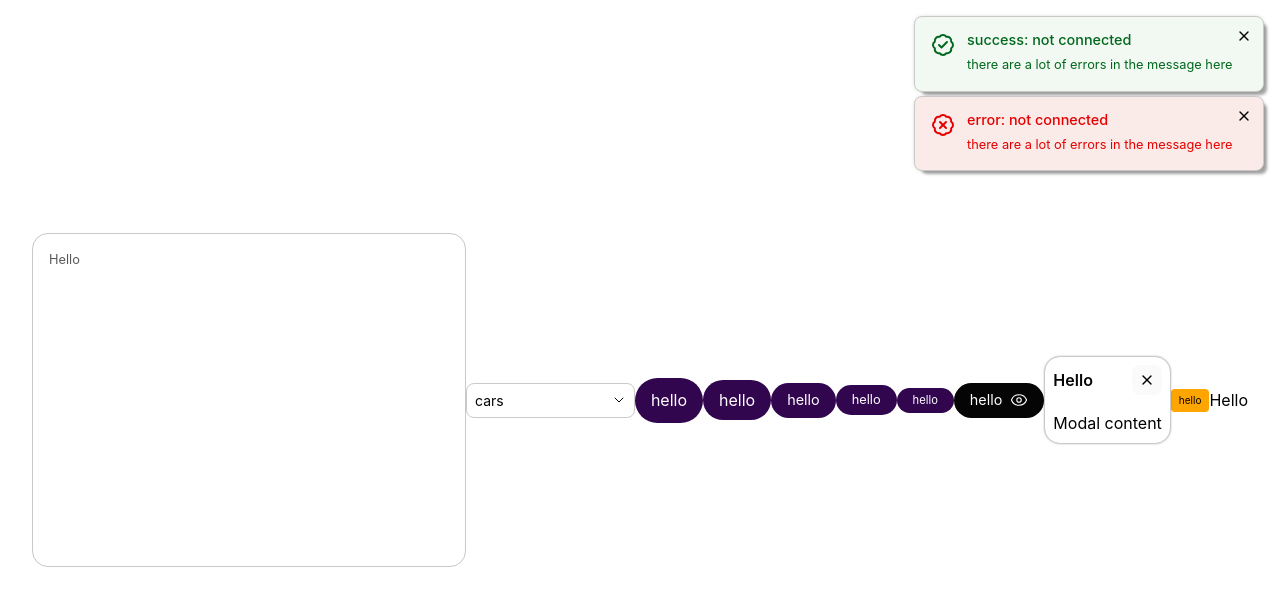
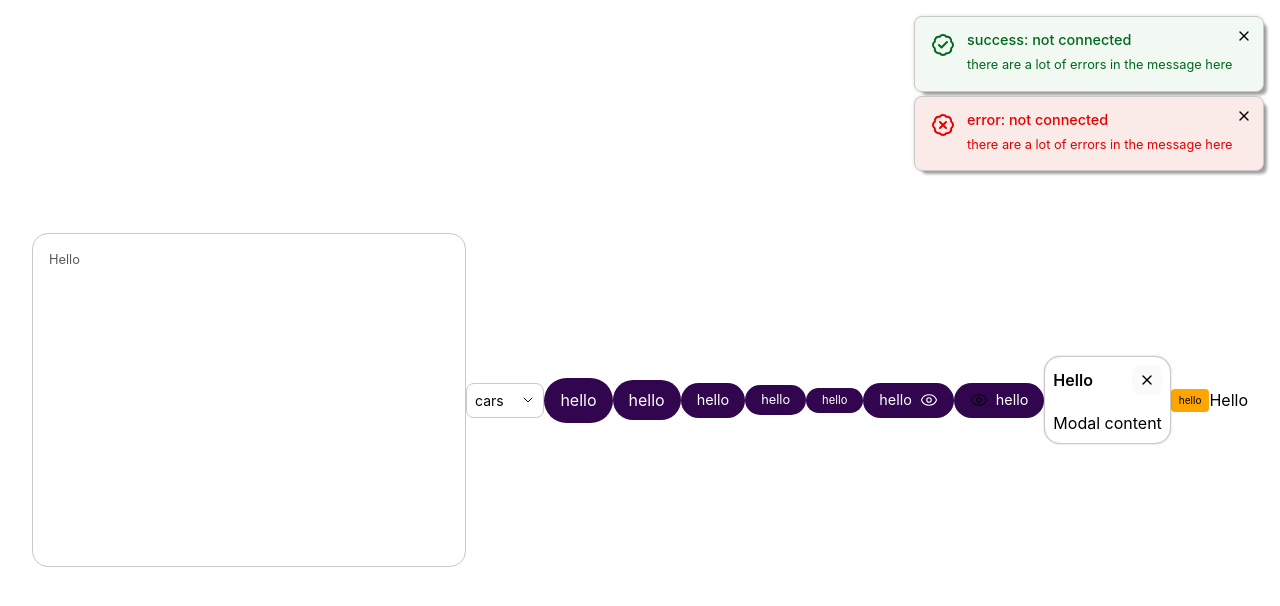
Before and after one commit to CoderHaqiim/frontend-starter, a Next.js app: page /test in a window 1280 px wide. Shown: the top 606 px of the page. Built offline with nearby package versions, Linux system fonts and the light colour scheme.

Commit message:
fix: change the textIcon button background to accent-color

```diff
--- a/src/app/test/page.tsx
+++ b/src/app/test/page.tsx
@@ -50,6 +50,7 @@
       <Button variant="regular" size="sm" id="open-btn" text="hello"/>
       <Button variant="regular" size="xs" id="open-btn" text="hello"/>
       <Button size="md" variant="textIcon" id="open-btn" text="hello" iconName="icon-eye" iconPosition='right' iconColor='var(--background1)'/>
+      <Button size="md" variant="textIcon" id="open-btn" text="hello" iconName="icon-eye" iconPosition='left'/>
       <Modal isOpen={true} onClose={() => {}} title="Hello">
         <div className='w-full h-full flex items-center justify-center'>
           Modal content
--- a/src/components/ui/button.tsx
+++ b/src/components/ui/button.tsx
@@ -60,7 +60,7 @@
     const baseStyle: string = `flex pointer-events-auto cursor-pointer transition-[0.1s_ease-out] items-center relative overflow-visible rounded-[8px]`
     const hoverStyles = `after:absolute after:pointer-events-none after:w-[calc(100%+8px)] after:h-[calc(100%+8px)] after:rounded-[inherit] hover:after:border-[var(--accent1)] focus:after:border-[var(--text-color1)] hover:after:border-[2px] focus:after:border-[2px]`
     const variantStyle = {
-        "textIcon": `${hoverStyles} w-[max-content] bg-[var(--text-color1)] text-[var(--background1)] justify-center py-1 px-4 gap-2 font-[400] rounded-[40px]`,
+        "textIcon": `${hoverStyles} w-[max-content] bg-[var(--accent1)] text-[var(--background1)] justify-center py-1 px-4 gap-2 font-[400] rounded-[40px]`,
         "regular": `${hoverStyles} font-[400] w-[max-content] bg-[var(--accent1)] text-[var(--background1)] justify-center py-1 px-4 gap-2 rounded-[100px]`,
         "icon": `${hoverStyles} justify-center`,
         "custom": " "
```
